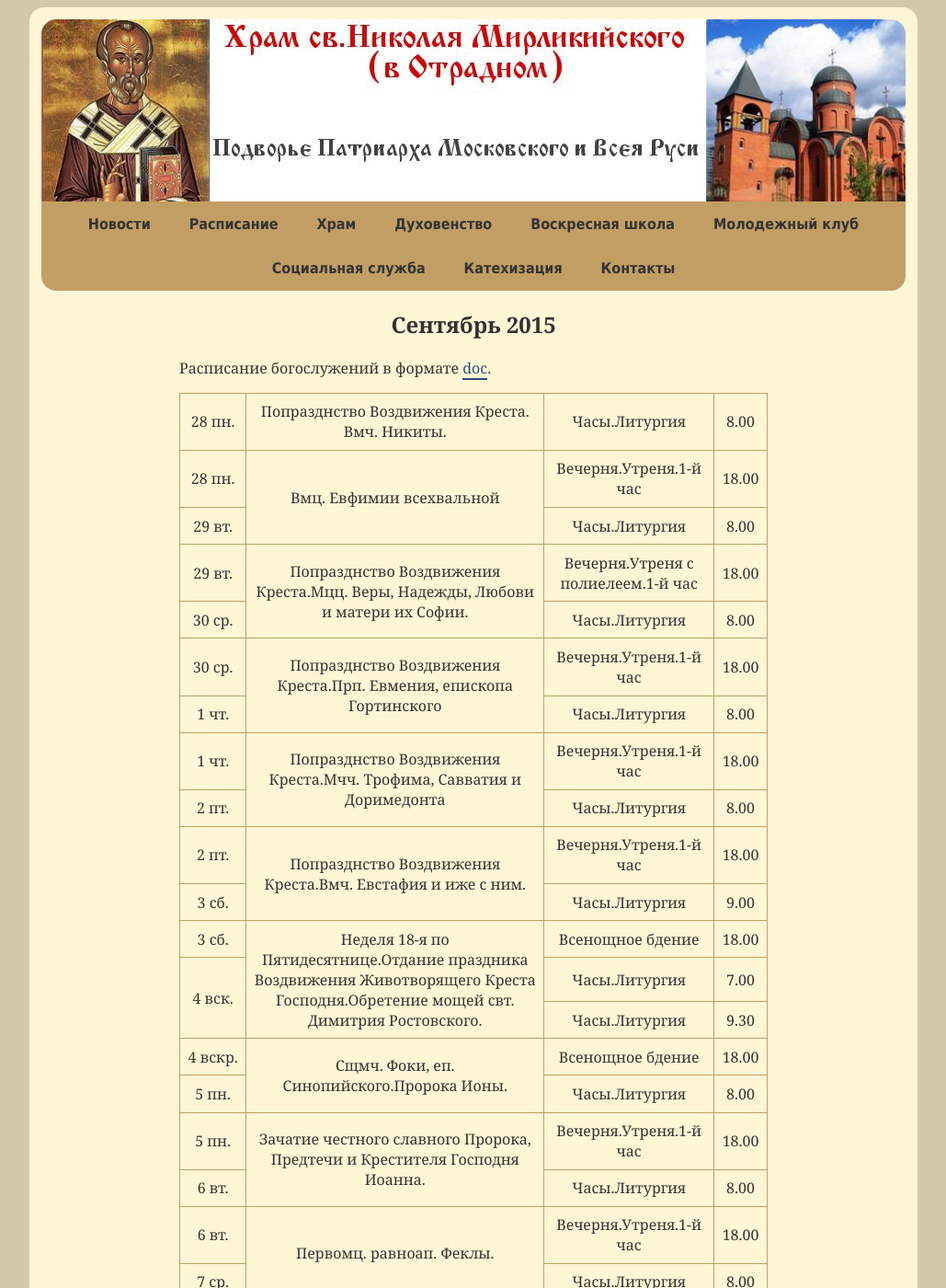
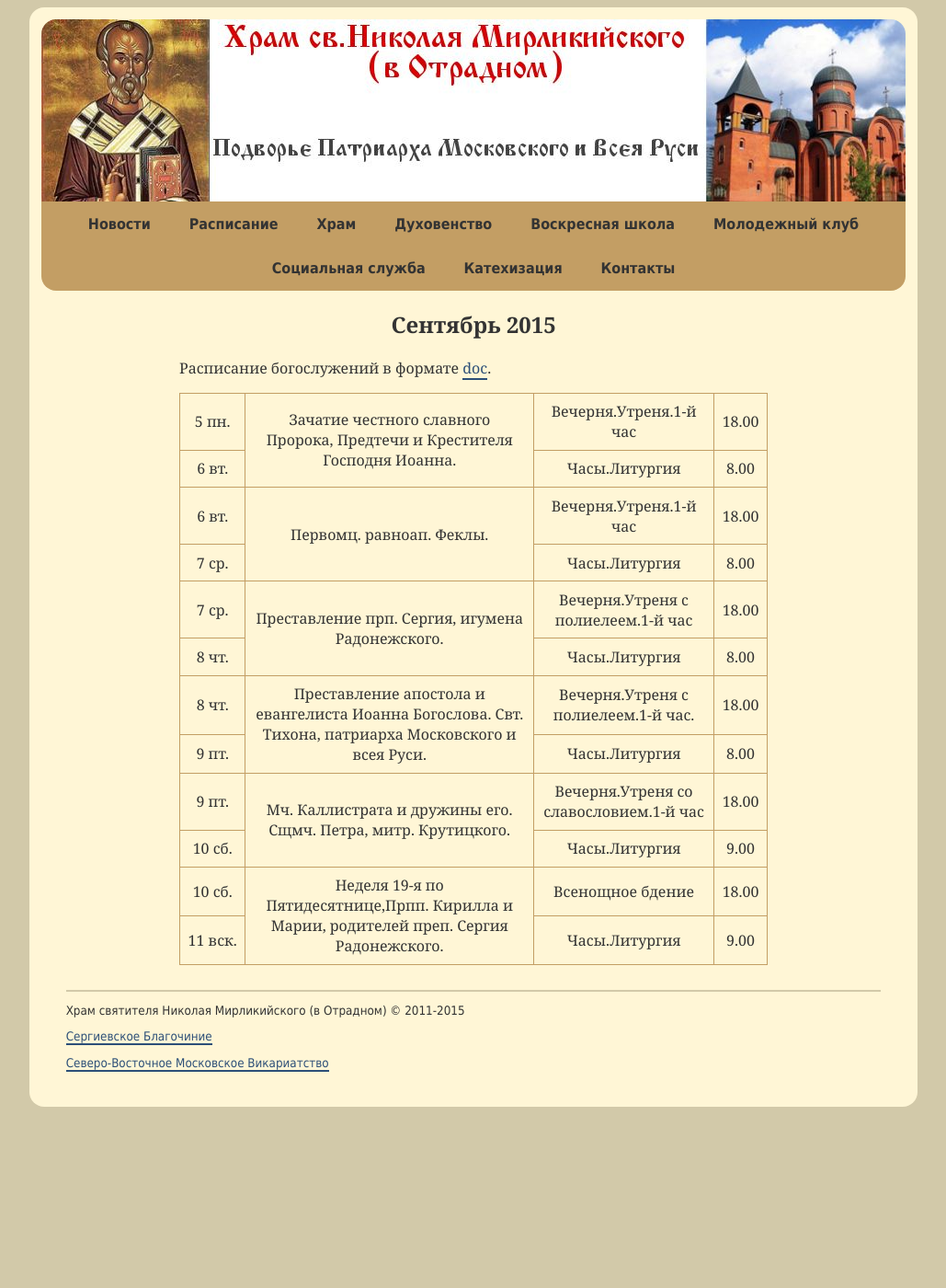
Before and after one commit to hramotradnoe/hramotradnoe.github.io, a Jekyll site: the page built from schedule/index.html, in a window 1280 px wide and 1400 px high. Shown: the whole window at 92% size, without its empty margins (125-1154 px from the left). Built offline with Jekyll 4.4.1, drawn with Linux system fonts in a browser that asks for light colours; Markdown is read by kramdown in place of the engine named in the settings; some of the changed text lies outside the part shown.

Commit message:
Update schedule.yml

```diff
--- a/_data/schedule.yml
+++ b/_data/schedule.yml
@@ -1,70 +1,6 @@
 period: Сентябрь 2015
 link: https://docs.google.com/document/d/1Db37_PTzLeM2xA2UCa-bKrOuDSgiW1y7zGGL9ziPyE4/edit
 timetable:
- - description : "Попразднство Воздвижения Креста. Вмч. Никиты."
-   services    :
-      - day   : 28&nbsp;пн.
-        time  : '8.00'
-        title : "Часы.Литургия"
- - description : "Вмц. Евфимии всехвальной"
-   services    :
-      - day   : 28&nbsp;пн.
-        time  : '18.00'
-        title : "Вечерня.Утреня.1-й час"
-      - day   : 29&nbsp;вт.
-        time  : '8.00'
-        title : "Часы.Литургия"
- - description : "Попразднство Воздвижения Креста.Мцц. Веры, Надежды, Любови и матери их Софии."
-   services    :
-      - day   : 29&nbsp;вт.
-        time  : '18.00'
-        title : "Вечерня.Утреня с полиелеем.1-й час"
-      - day   : 30&nbsp;ср.
-        time  : '8.00'
-        title : "Часы.Литургия"
- - description : "Попразднство Воздвижения Креста.Прп. Евмения, епископа Гортинского"
-   services    :
-      - day   : 30&nbsp;ср.
-        time  : '18.00'
-        title : "Вечерня.Утреня.1-й час"
-      - day   : 1&nbsp;чт.
-        time  : '8.00'
-        title : "Часы.Литургия"
- - description : "Попразднство Воздвижения Креста.Мчч. Трофима, Савватия и Доримедонта "
-   services    :
-      - day   : 1&nbsp;чт.
-        time  : '18.00'
-        title : "Вечерня.Утреня.1-й час"
-      - day   : 2&nbsp;пт.
-        time  : '8.00'
-        title : "Часы.Литургия"
- - description : "Попразднство Воздвижения Креста.Вмч. Евстафия и иже с ним."
-   services    :
-      - day   : 2&nbsp;пт.
-        time  : '18.00'
-        title : "Вечерня.Утреня.1-й час"
-      - day   : 3&nbsp;сб.
-        time  : '9.00'
-        title : "Часы.Литургия"
- - description : "Неделя 18-я по Пятидесятнице.Отдание праздника Воздвижения Животворящего Креста Господня.Обретение мощей свт. Димитрия Ростовского."
-   services    :
-      - day   : 3&nbsp;сб.
-        time  : '18.00'
-        title : "Всенощное бдение"
-      - day   : 4&nbsp;вск.
-        time  : '7.00'
-        title : "Часы.Литургия"
-      - day   : 4&nbsp;вск.
-        time  : '9.30'
-        title : "Часы.Литургия"
- - description : "Сщмч. Фоки, еп. Синопийского.Пророка Ионы."
-   services    :
-      - day   : 4&nbsp;вскр.
-        time  : '18.00'
-        title : "Всенощное бдение"
-      - day   : 5&nbsp;пн.
-        time  : '8.00'
-        title : "Часы.Литургия"
  - description : "Зачатие честного славного Пророка, Предтечи и Крестителя Господня Иоанна."
    services    :
       - day   : 5&nbsp;пн.
@@ -111,8 +47,5 @@ timetable:
         time  : '18.00'
         title : "Всенощное бдение"
       - day   : 11&nbsp;вск.
-        time  : '7.00'
+        time  : '9.00'
         title : "Часы.Литургия"
-      - day   : 11&nbsp;вск.
-        time  : '9.30'
-        title : "Часы.Литургия"
```
